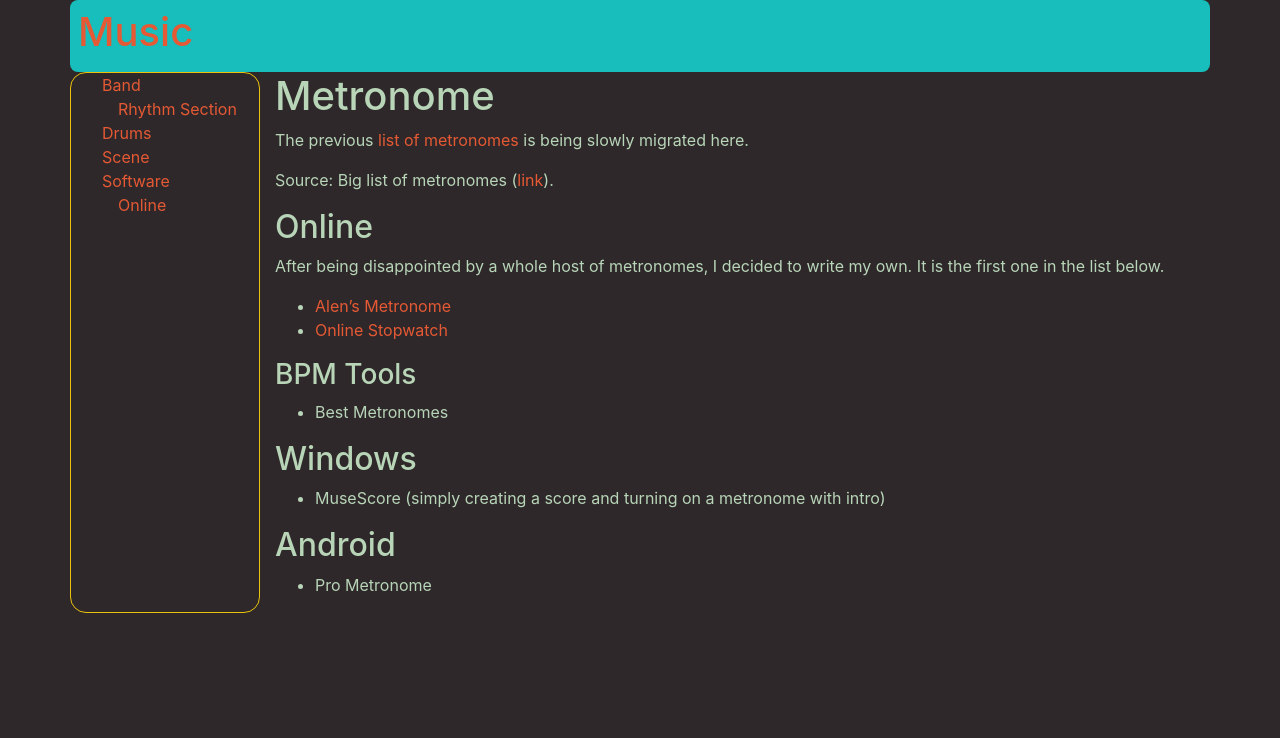
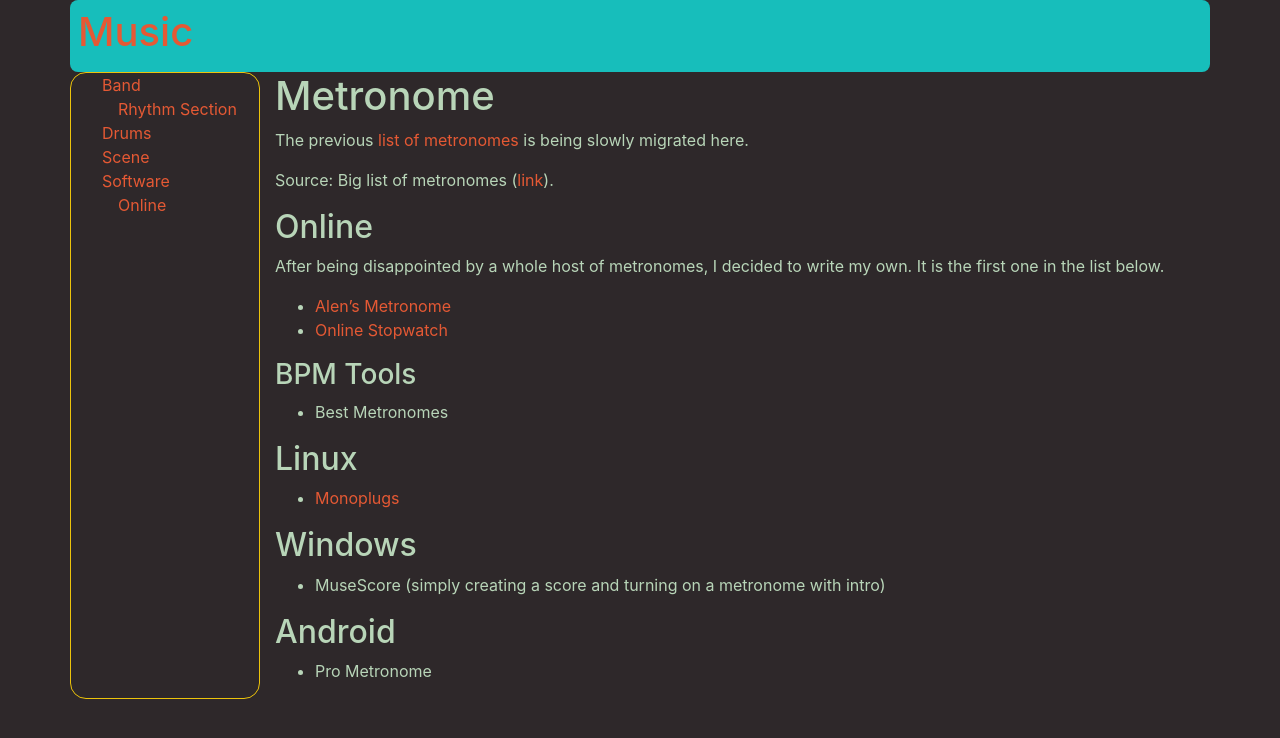
Before and after one commit to MisterY/music-site, a Jekyll site: the page built from software/metronome.md, in a window 1280 px wide. Shown: the top 738 px of the page. Built offline with Jekyll 4.4.1, drawn with Linux system fonts in a browser that asks for light colours; nearby versions of some CDN libraries; our own code applies the rules of GitHub Pages for plain Markdown files.

Commit message:
monoplug metronome

```diff
--- a/software/metronome.md
+++ b/software/metronome.md
@@ -15,6 +15,10 @@ After being disappointed by a whole host of metronomes, I decided to write my ow
 
 - Best Metronomes
 
+## Linux
+
+- [Monoplugs](http://monoplugs.com/forum/viewtopic.php?t=958)
+
 ## Windows
 
 - MuseScore (simply creating a score and turning on a metronome with intro)
```
